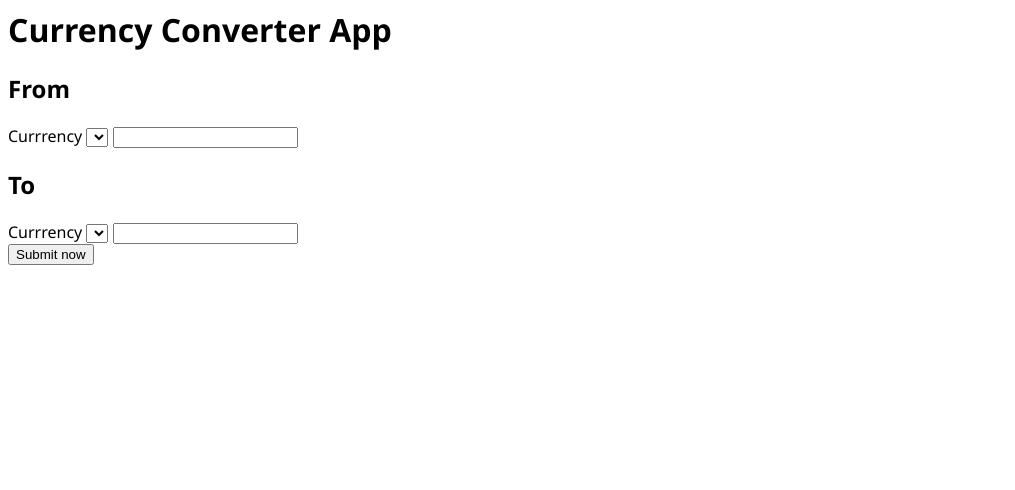
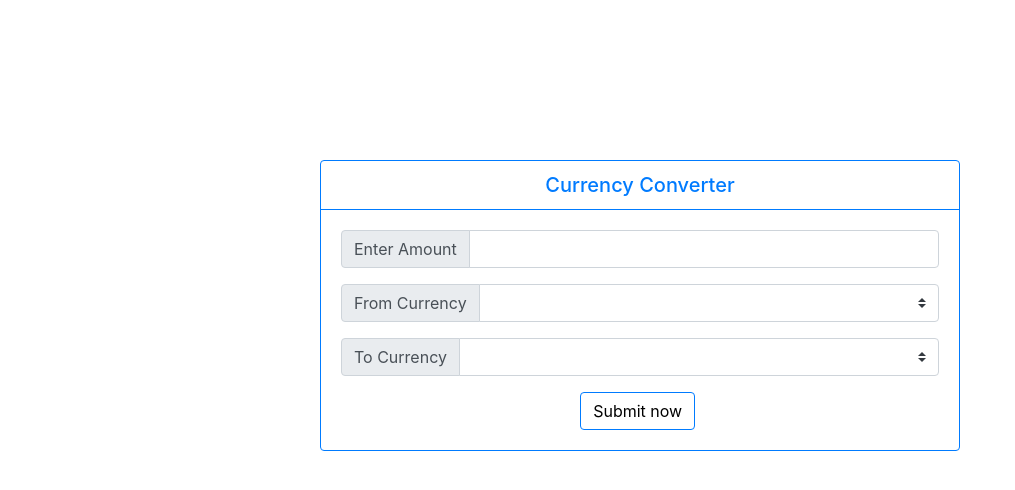
Before and after one commit to emaitee/currency_converter, a plain HTML site: page index.html in a window 1280 px wide. Shown: the whole page, without its empty margins (0-1015 px from the left). Drawn offline with nearby package versions, Linux system fonts and the light colour scheme; no server answers.

Commit message:
made some changes to index.js

```diff
--- a/index.css
+++ b/index.css
@@ -1,3 +1,13 @@
 body {
 	font-family: 'segoe ui'
 }
+
+.btn{
+	margin-left: 40%
+}
+
+.card {
+	width: 50%;
+	margin: auto;
+	margin-top: 10em;
+}
--- a/index.html
+++ b/index.html
@@ -2,26 +2,37 @@
 	<header>
 		<title>Currency Converter</title>
 		<link rel="stylesheet" href="index.css">
+		<link rel="stylesheet" href="https://maxcdn.bootstrapcdn.com/bootstrap/4.0.0/css/bootstrap.min.css" integrity="sha384-Gn5384xqQ1aoWXA+058RXPxPg6fy4IWvTNh0E263XmFcJlSAwiGgFAW/dAiS6JXm" crossorigin="anonymous">
 	</header>
 	<body>
-		<h1>Currency Converter App</h1>
-		<div class="container">
-			<form>
-				<h2>From</h2>
-				<div class="form-group">
-					<label for="" class="control-label">Currrency</label>
-					<select name="fromCurrency" id="fromCurrency"></select>
-					<input type="text" id="fromAmount" class="form-control" />
+		<div class="card border-primary">
+			<h5 class="card-header text-center text-primary bg-transparent border-primary">Currency Converter</h5>
+		  	<div class="card-body ">
+				<div class="input-group mb-3">
+				  <div class="input-group-prepend">
+				    <span class="input-group-text" id="basic-addon1">Enter Amount</span>
+				  </div>
+				  <input type="text" class="form-control" id="amount" aria-label="Amount" aria-describedby="basic-addon1">
 				</div>
-				<h2>To</h2>
-				<div class="form-group">
-					<label for="" class="control-label">Currrency</label>
-					<select name="toCurrency" id="toCurrency"></select>
-					<input type="text" class="toAmount" class="form-control" />
+
+				<div class="input-group mb-3">
+				  <div class="input-group-prepend">
+				    <label class="input-group-text" for="fromCurrency">From Currency</label>
+				  </div>
+				  <select class="custom-select" name="fromCurrency" id="fromCurrency"></select>
 				</div>
-				<button class="btn btn-border-default" onclick="convert(event)">Submit now</button>
-			</form>
-		</div>
+
+				<div class="input-group mb-3">
+				  <div class="input-group-prepend">
+				    <label class="input-group-text" for="toCurrency">To Currency</label>
+				  </div>
+				  <select class="custom-select" name="toCurrency" id="toCurrency"></select>
+				</div>
+
+				<button class="btn border-primary bg-transparent" onclick="convert(event)">Submit now</button>
+				<div id="result"></div>
+			</div>
+	</div>
 		<script src="index.js"></script>
 	</body>
 </html>
--- a/index.js
+++ b/index.js
@@ -1,11 +1,8 @@
 
-convertCurrency = (amount, fromCurrency, toCurrency, callback) => {
-	let apiKey = 'dont-know-yet';
-	// let fromText = document.querySelector('#fromText');
-	let fromCurrency = document.querySelector('#fromCurrency').value;
-	let toCurrency = document.querySelector('#toCurrency').value;
 
-	const query = `${fromCurrency}_${toCurrency}`;
+
+convertCurrency = (amount, from, to, callback) => {
+	const query = `${from}_${to}`;
 
 	const convertURL = `https://free.currencyconverterapi.com/api/v5/convert?q=${query}&compact=ultra`;
 
@@ -24,13 +21,13 @@ convertCurrency = (amount, fromCurrency, toCurrency, callback) => {
 
 convert = (event) => {
 	event.preventDefault();
-	let fromAmount = document.querySelector('#fromAmount').value;
-	let toAmount = document.querySelector('#toAmount');
-	let from = document.querySelector('#fromCurrency').value;
-	let to = document.querySelector('#toCurrency').value;
+	let fromCurrency = document.querySelector('#fromCurrency');
+	let toCurrency = document.querySelector('#toCurrency');
+	let amount = document.querySelector('#amount');
+	let result = document.querySelector('#result');
 
-	convertCurrency(fromAmount, from, to, function(err, amount){
-		toAmount.value = amount;
+	convertCurrency(amount.value, fromCurrency.value, toCurrency.value, function(err, amount){
+		result.innerHTML = amount;
 		console.log(amount)
 	})
 }
@@ -62,7 +59,15 @@ fetchCurrencies = () => {
 }
 
 runApp = () => {
-	fetchCurrencies()
+	fetchCurrencies();
+
+	// if ('serviceWorker' in navigator) {
+	//     navigator.serviceWorker
+	//     	.register('/service-worker.js')
+	//     	.then(function() {
+	//         console.log('Service Worker Registered');
+	//     });
+	// }
 }
 
 runApp();
```
